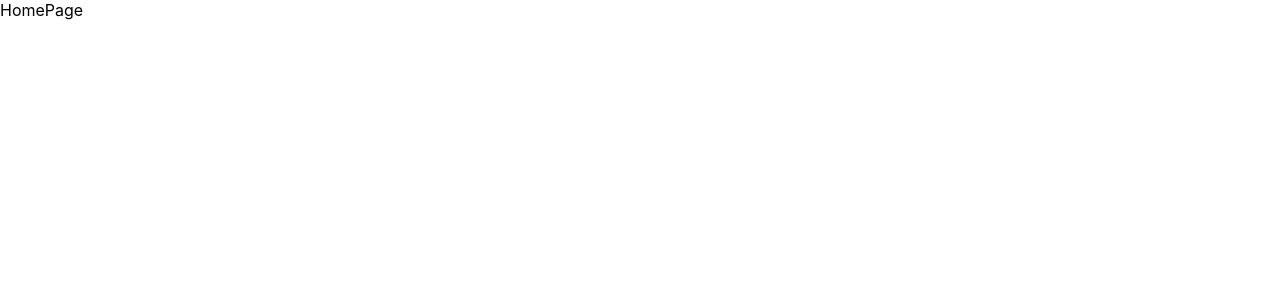
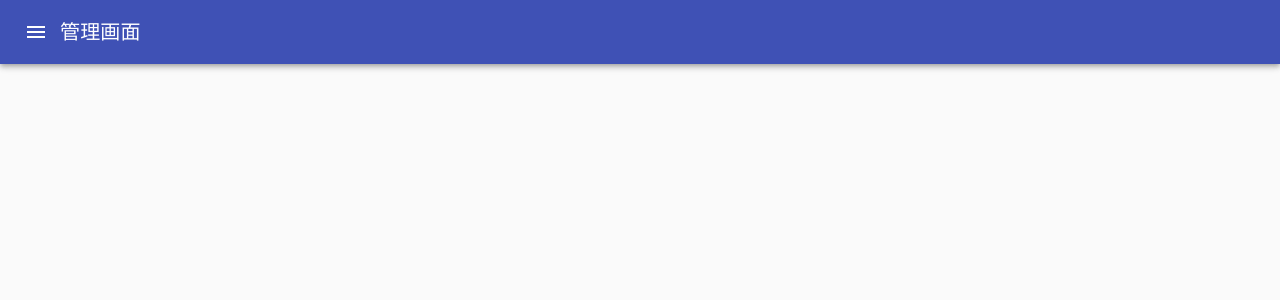
Before and after one commit to choimake/practice-material-ui, a React (Create React App) app: page / in a window 1280 px wide. Shown: the top 300 px of the page. Built offline with nearby package versions, Linux system fonts and the light colour scheme.

Commit message:
header用のコンポーネントをGenericTemplateに追加

```diff
--- a/package.json
+++ b/package.json
@@ -3,9 +3,13 @@
   "version": "0.1.0",
   "private": true,
   "dependencies": {
+    "@material-ui/core": "^4.11.2",
+    "@material-ui/icons": "^4.11.2",
     "@testing-library/jest-dom": "^5.11.6",
     "@testing-library/react": "^11.2.2",
     "@testing-library/user-event": "^12.6.0",
+    "clsx": "^1.1.1",
+    "prop-types": "^15.7.2",
     "react": "^17.0.1",
     "react-dom": "^17.0.1",
     "react-router-dom": "^5.2.0",
--- a/src/components/pages/HomePage.js
+++ b/src/components/pages/HomePage.js
@@ -1,7 +1,8 @@
 import React from "react";
+import GenericTemplate from "../templates/GenericTemplate";
 
 const HomePage = () => {
-  return <div>HomePage</div>;
+  return <GenericTemplate title="HomePage">HomePage</GenericTemplate>;
 };
 
 export default HomePage;
--- a/src/components/pages/ProductPage.js
+++ b/src/components/pages/ProductPage.js
@@ -1,7 +1,8 @@
 import React from "react";
+import GenericTemplate from "../templates/GenericTemplate";
 
 const ProductPage = () => {
-  return <div>ProductPage</div>;
+  return <GenericTemplate title="ProductPage">ProductPage</GenericTemplate>;
 };
 
 export default ProductPage;
--- /dev/null
+++ b/src/components/templates/GenericTemplate.js
@@ -0,0 +1,68 @@
+import React from "react";
+import { createStyles, makeStyles } from "@material-ui/core/styles";
+import { PropTypes } from "prop-types";
+import {
+  AppBar,
+  CssBaseline,
+  IconButton,
+  Toolbar,
+  Typography,
+} from "@material-ui/core";
+import MenuIcon from "@material-ui/icons/Menu";
+
+const useStyles = makeStyles((theme) =>
+  createStyles({
+    root: {
+      display: "flex",
+    },
+    toolBar: {
+      paddingRight: 24,
+    },
+    toolBarIcon: {
+      display: "flex",
+      alignItems: "center",
+      justifyContent: "flex-end",
+      padding: "0 8px",
+    },
+    title: {
+      flexGrow: 1,
+    },
+  })
+);
+
+const GenericTemplate = (props) => {
+  const classes = useStyles();
+  return (
+    <div className={classes.root}>
+      <CssBaseline />
+      <AppBar position="absolute">
+        <Toolbar>
+          <IconButton edge="start" color="inherit" area-label="open drawer">
+            <MenuIcon />
+          </IconButton>
+          {/*
+            component h1
+            variant h6
+            h1タグにh6のstyleをあてている
+          */}
+          <Typography
+            component="h1"
+            variant="h6"
+            color="inherit"
+            noWrap
+            className={classes.title}
+          >
+            管理画面
+          </Typography>
+        </Toolbar>
+      </AppBar>
+      <main>{props.title}</main>
+    </div>
+  );
+};
+
+GenericTemplate.propTypes = {
+  title: PropTypes.string,
+};
+
+export default GenericTemplate;
```
Also changed, not shown: 1 other file (tests, documents, lock files or other folders).
